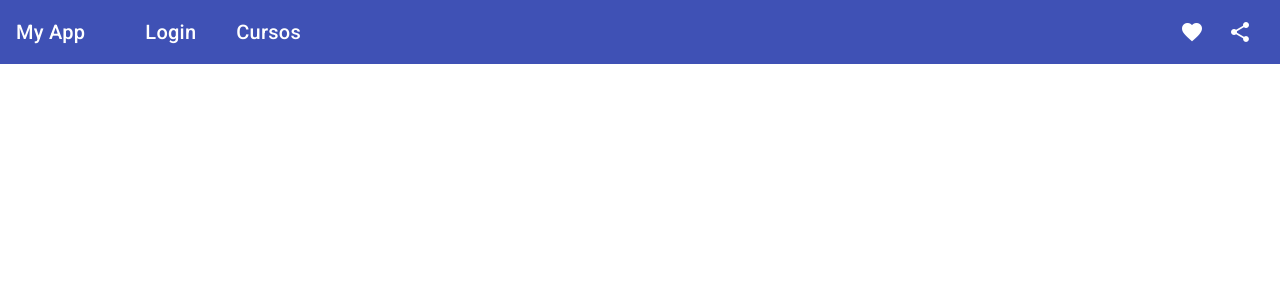
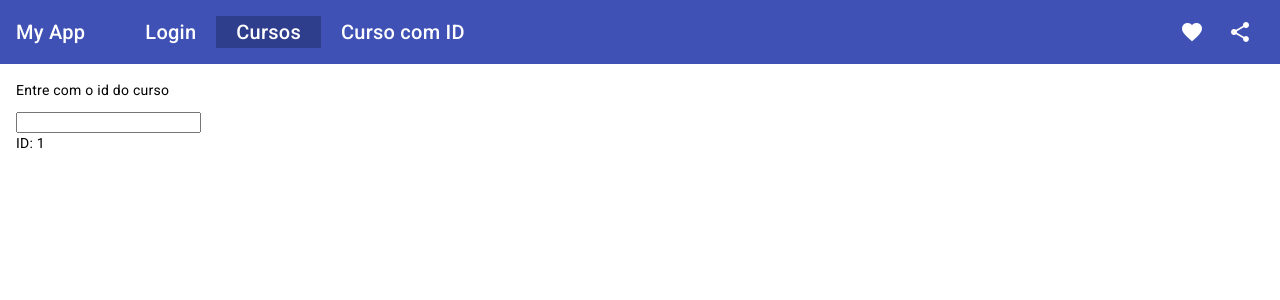
Before and after one commit to khalegjr/curso-angular-loaiane, an Angular app in the folder 07-rotas/: page /cursos/1 in a window 1280 px wide. Before the commit this address led to /. Shown: the top 300 px of the page. Built offline with nearby package versions, Linux system fonts and the light colour scheme.

Commit message:
aula 53: rotas: definindo e extraindo parametros de roteamento

```diff
--- a/07-rotas/src/app/app-routing.module.ts
+++ b/07-rotas/src/app/app-routing.module.ts
@@ -1,6 +1,7 @@
 import { NgModule } from '@angular/core';
 import { RouterModule, Routes } from '@angular/router';
 
+import { CursoDetalheComponent } from './curso-detalhe/curso-detalhe.component';
 import { CursosComponent } from './cursos/cursos.component';
 import { HomeComponent } from './home/home.component';
 import { LoginComponent } from './login/login.component';
@@ -9,6 +10,7 @@ const routes: Routes = [
   { path: '', component: HomeComponent },
   { path: 'login', component: LoginComponent },
   { path: 'cursos', component: CursosComponent },
+  { path: 'cursos/:id', component: CursoDetalheComponent },
 ];
 
 @NgModule({
--- a/07-rotas/src/app/app.component.html
+++ b/07-rotas/src/app/app.component.html
@@ -5,6 +5,9 @@
       <ul class="nav__links">
         <li routerLinkActive="is-active"><a routerLink="/login">Login</a></li>
         <li routerLinkActive="is-active"><a routerLink="/cursos">Cursos</a></li>
+        <li routerLinkActive="is-active">
+          <a [routerLink]="['cursos', idCurso.value]">Curso com ID</a>
+        </li>
       </ul>
     </nav>
     <!-- <span class="example-spacer"></span> -->
@@ -28,5 +31,7 @@
 </header>
 
 <div class="content" role="main">
+  <p>Entre com o id do curso</p>
+  <input matInput #idCurso type="text" />
   <router-outlet></router-outlet>
 </div>
--- a/07-rotas/src/app/app.component.scss
+++ b/07-rotas/src/app/app.component.scss
@@ -1,5 +1,5 @@
 .content {
-  display: flex;
+  // display: flex;
   margin: 16px;
 }
 
--- /dev/null
+++ b/07-rotas/src/app/curso-detalhe/curso-detalhe.component.html
@@ -0,0 +1 @@
+<p>ID: {{ id }}</p>
--- /dev/null
+++ b/07-rotas/src/app/curso-detalhe/curso-detalhe.component.ts
@@ -0,0 +1,15 @@
+import { Component } from '@angular/core';
+import { ActivatedRoute } from '@angular/router';
+
+@Component({
+  selector: 'app-curso-detalhe',
+  templateUrl: './curso-detalhe.component.html',
+  styleUrls: ['./curso-detalhe.component.scss'],
+})
+export class CursoDetalheComponent {
+  id!: string;
+
+  constructor(private route: ActivatedRoute) {
+    this.id = route.snapshot.params['id'];
+  }
+}
```
Also changed, not shown: 07-rotas/src/app/app.module.ts (+10 -1 lines), 07-rotas/src/app/curso-detalhe/curso-detalhe.component.scss (added), 1 other file (tests, documents, lock files or other folders).
